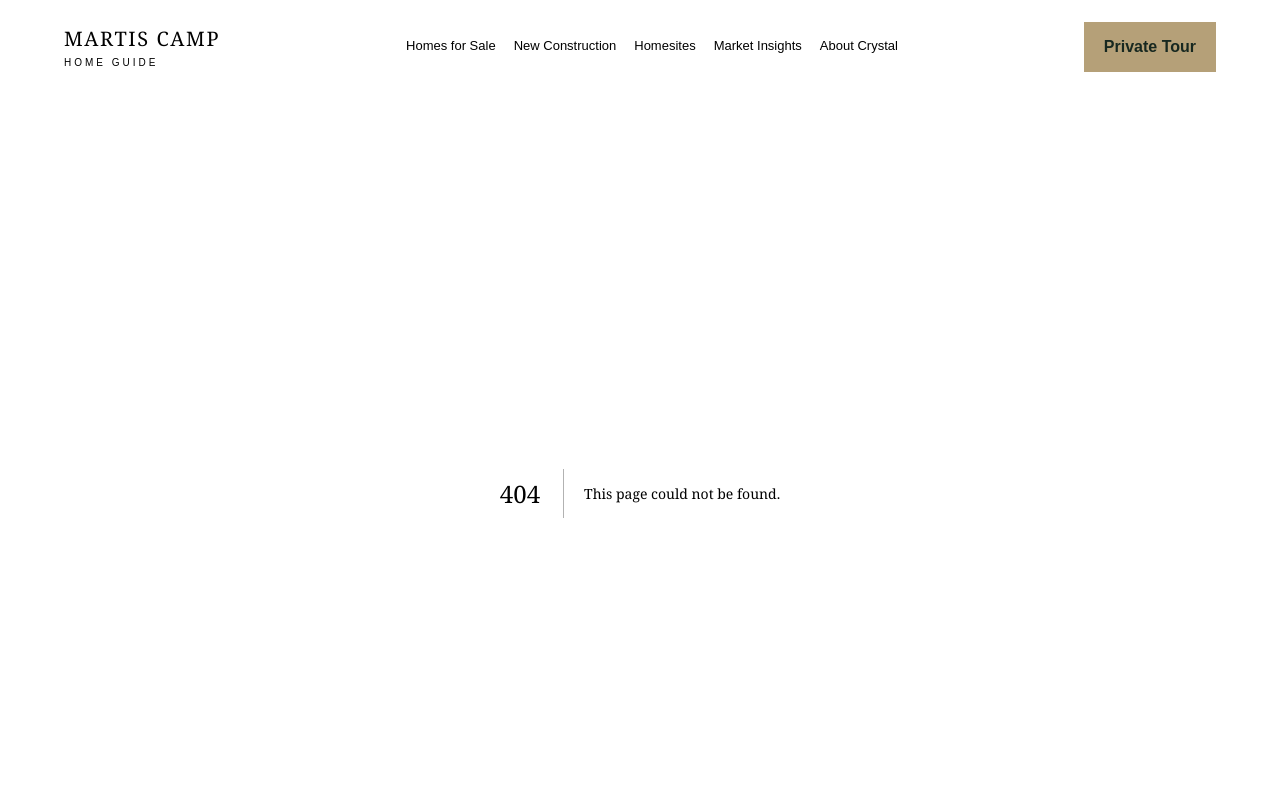
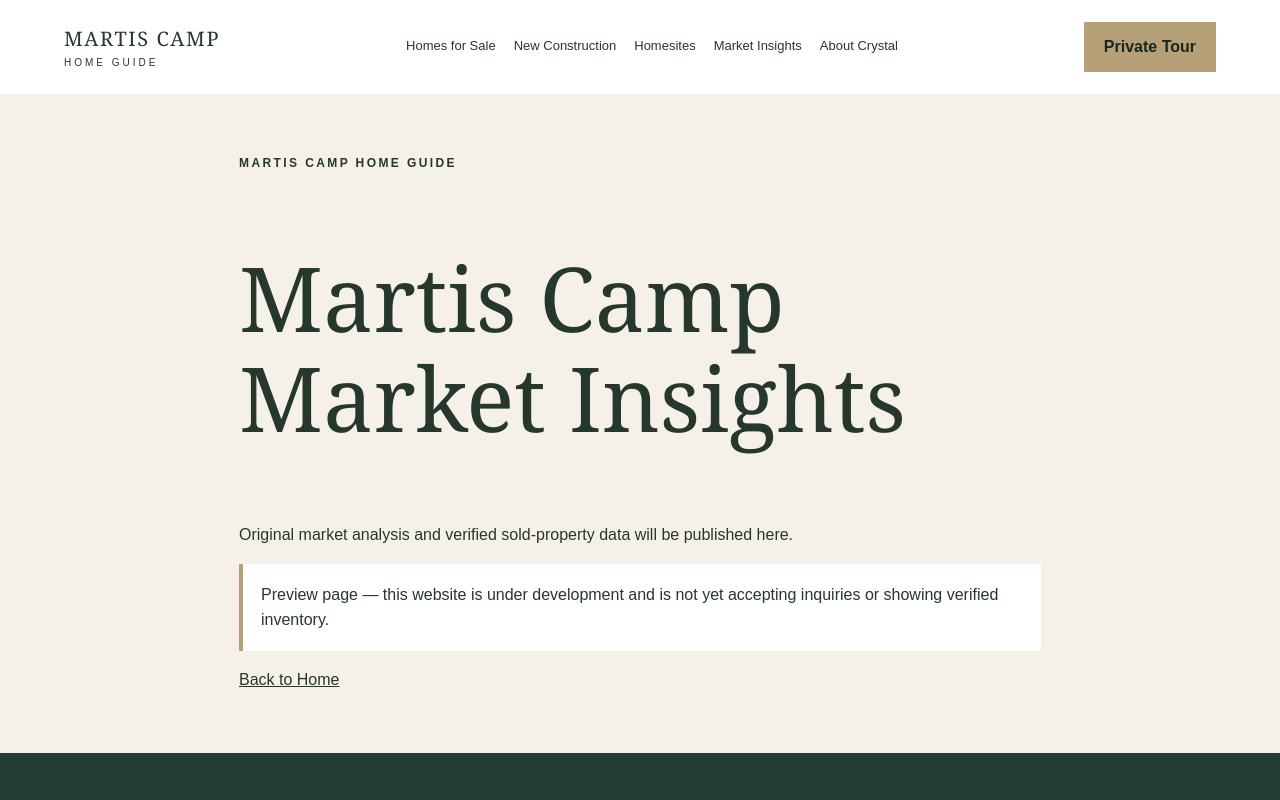
Before and after one commit to crystalsellsproperty-sketch/-martis-camp-home-guide, a Next.js app: page /market-report in a window 1280 px wide. Before the commit this address had no page. Shown: the top 800 px of the page. Built offline with nearby package versions, Linux system fonts and the light colour scheme.

Commit message:
Add website starter: app/market-report/page.tsx

```diff
--- /dev/null
+++ b/app/market-report/page.tsx
@@ -0,0 +1,4 @@
+import type {Metadata} from "next";
+import Link from "next/link";
+export const metadata:Metadata={title:"Martis Camp Market Insights"};
+export default function Page(){return <section className="content"><p className="eyebrow">MARTIS CAMP HOME GUIDE</p><h1>Martis Camp Market Insights</h1><p>Original market analysis and verified sold-property data will be published here.</p><p className="notice">Preview page — this website is under development and is not yet accepting inquiries or showing verified inventory.</p><Link href="/">Back to Home</Link></section>}
```
